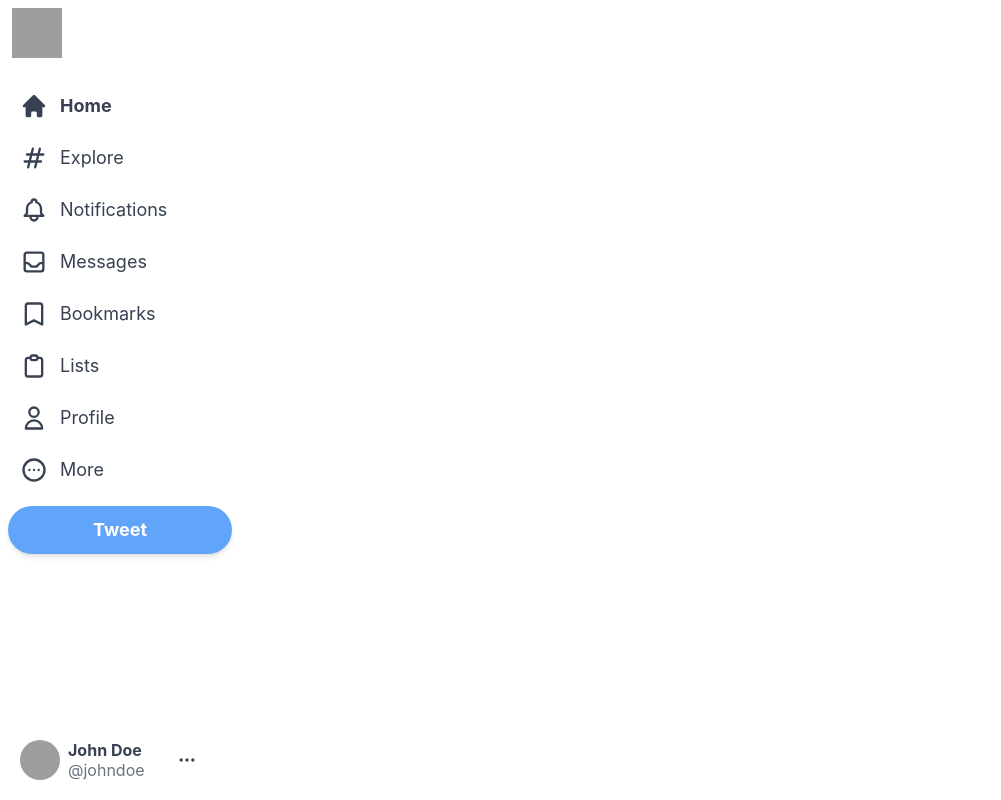
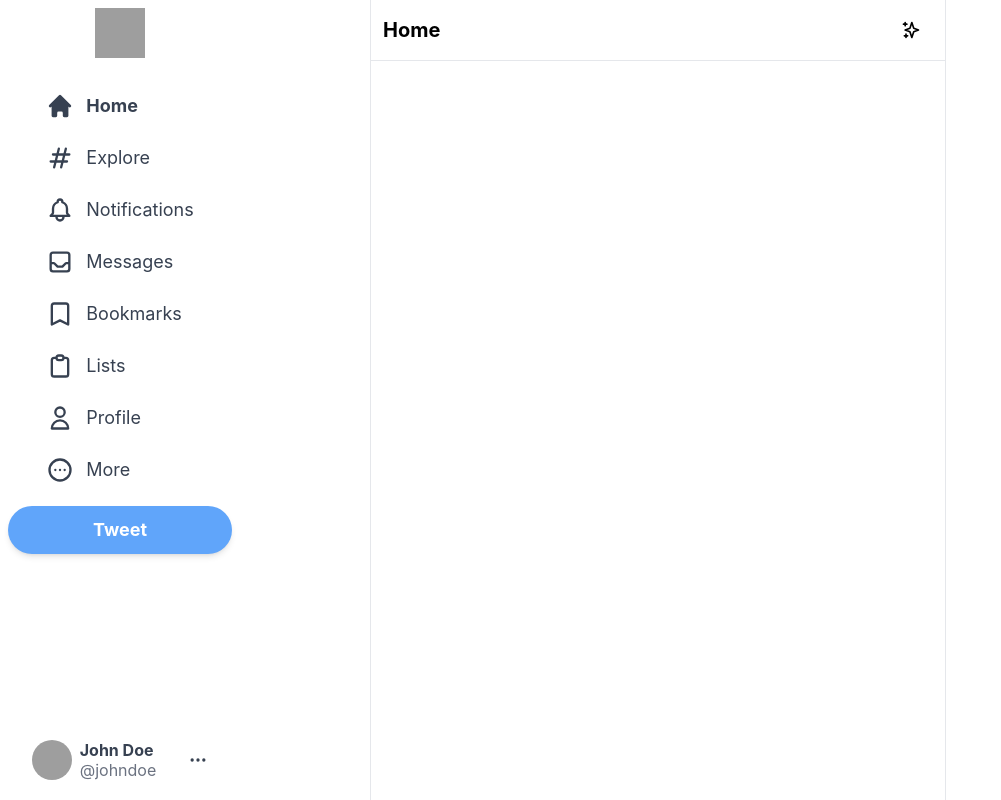
Before and after one commit to seukeivom/twitter, a Next.js app: page / in a window 1280 px wide. Shown: the whole page, without its empty margins (0-1001 px from the left). Built offline with nearby package versions, Linux system fonts and the light colour scheme; grey boxes are pictures that could not be loaded.

Commit message:
create feed component and its header

```diff
--- /dev/null
+++ b/components/Feed.js
@@ -0,0 +1,14 @@
+import { SparklesIcon } from "@heroicons/react/outline";
+
+export default function Feed() {
+  return (
+    <div className="xl:ml-[370px] border-r border-l border-gray-200 xl:min-w-[576px] sm:ml-[73px] flex-grow max-w-xl">
+        <div className="flex justify-between items-center py-2 px-3 sticky top-0 z-50 bg-white border-b border-gray-200">
+           <h2 className="text-lg sm:text-xl font-bold cursor-pointer">Home</h2>
+            <div className="hoverEffect">
+                <SparklesIcon className="h-5"/>
+            </div>
+        </div>
+    </div>
+  )
+}
--- a/components/Sidebar.js
+++ b/components/Sidebar.js
@@ -5,7 +5,7 @@
 
 export default function Sidebar() {
     return (
-        <div className='hidden sm:flex flex-col p-2 xl:items-start fixed h-full'>
+        <div className='hidden sm:flex flex-col p-2 xl:items-center fixed h-full'>
             {/* Twitter logo */}
             <div className='hoverEffect p-0 hover:bg-blue-100 xl:px-1'>
 
@@ -14,7 +14,7 @@
 
             {/* Menu */}
             <div className='mt-4 mb-2.5 xl:items-start'>
-                <SidebarMenuItem text="Home" Icon={HomeIcon} active/>
+                <SidebarMenuItem text="Home" Icon={HomeIcon} active />
                 <SidebarMenuItem text="Explore" Icon={HashtagIcon} />
                 <SidebarMenuItem text="Notifications" Icon={BellIcon} />
                 <SidebarMenuItem text="Messages" Icon={InboxIcon} />
@@ -35,7 +35,7 @@
                     <h4 className='font-bold'>John Doe</h4>
                     <p className='text-gray-500'>@johndoe</p>
                 </div>
-                <DotsHorizontalIcon  className="h-5 xl:ml-8 hidden xl:inline"/>
+                <DotsHorizontalIcon className="h-5 xl:ml-8 hidden xl:inline" />
             </div>
         </div>
     )
--- a/pages/index.js
+++ b/pages/index.js
@@ -1,4 +1,5 @@
 import Head from 'next/head'
+import Feed from '../components/Feed'
 import Sidebar from '../components/Sidebar'
 
 export default function Home() {
@@ -10,11 +11,11 @@
         <link rel="icon" href="/favicon.ico" />
       </Head>
 
-      <main className='flex min-h-screen max-w-7xl mx-auto'>
+      <main className='flex flex-row min-h-screen max-w-7xl mx-auto'>
         {/* Sidebar */}
         <Sidebar />
         {/* Feed section */}
-
+        <Feed />
         {/* Widgets */}
 
         {/* Modal */}
```
